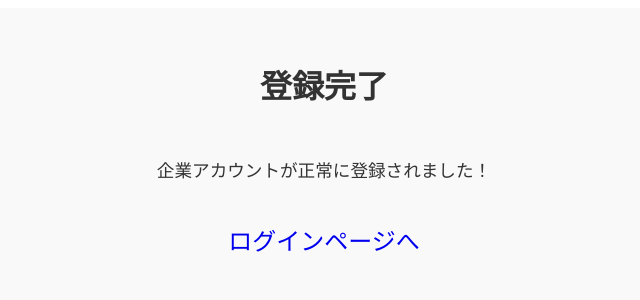
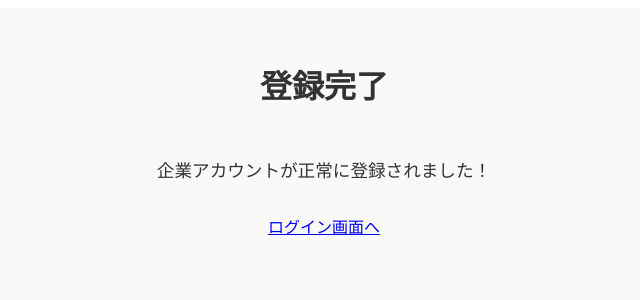
Before and after one commit to hayaf3254/scout-app, a Next.js app in the folder scout-front/: page /company/companies_register_success in a window 1280 px wide. Shown: the top 300 px of the page, without its empty margins (316-956 px from the left). Built offline with nearby package versions, Linux system fonts and the light colour scheme.

Commit message:
Fix ESLint link issues

```diff
--- a/scout-front/src/pages/company/companies_register_success.js
+++ b/scout-front/src/pages/company/companies_register_success.js
@@ -1,11 +1,14 @@
 import styles from '@/styles/app.module.css';
+import Link from 'next/link';
 
 export default function CompanyRegisterSuccess() {
     return (
       <div className={styles.container}>
         <h1 className={styles.title}>登録完了</h1>
         <p className={styles.message}>企業アカウントが正常に登録されました！</p>
-        <a href="/company/company_login" className={styles.link}>ログインページへ</a>
+        <Link href="/company/company_login/">
+          ログイン画面へ
+        </Link>
       </div>
     );
   }
--- a/scout-front/src/pages/student/student_register_success.js
+++ b/scout-front/src/pages/student/student_register_success.js
@@ -1,11 +1,14 @@
 import styles from '@/styles/app.module.css';
+import Link from 'next/link';
 
 export default function StudentRegisterSuccess() {
     return (
       <div className={styles.container}>
         <h1 className={styles.title}>登録完了</h1>
         <p className={styles.message}>学生アカウントが正常に登録されました！</p>
-        <a href="/student/student_login" className={styles.link}>ログインページへ</a>
+        <Link href="/student/student_login/">
+          ログイン画面へ
+        </Link>
       </div>
     );
   }
```
Also changed, not shown: 1 other file (tests, documents, lock files or other folders).
